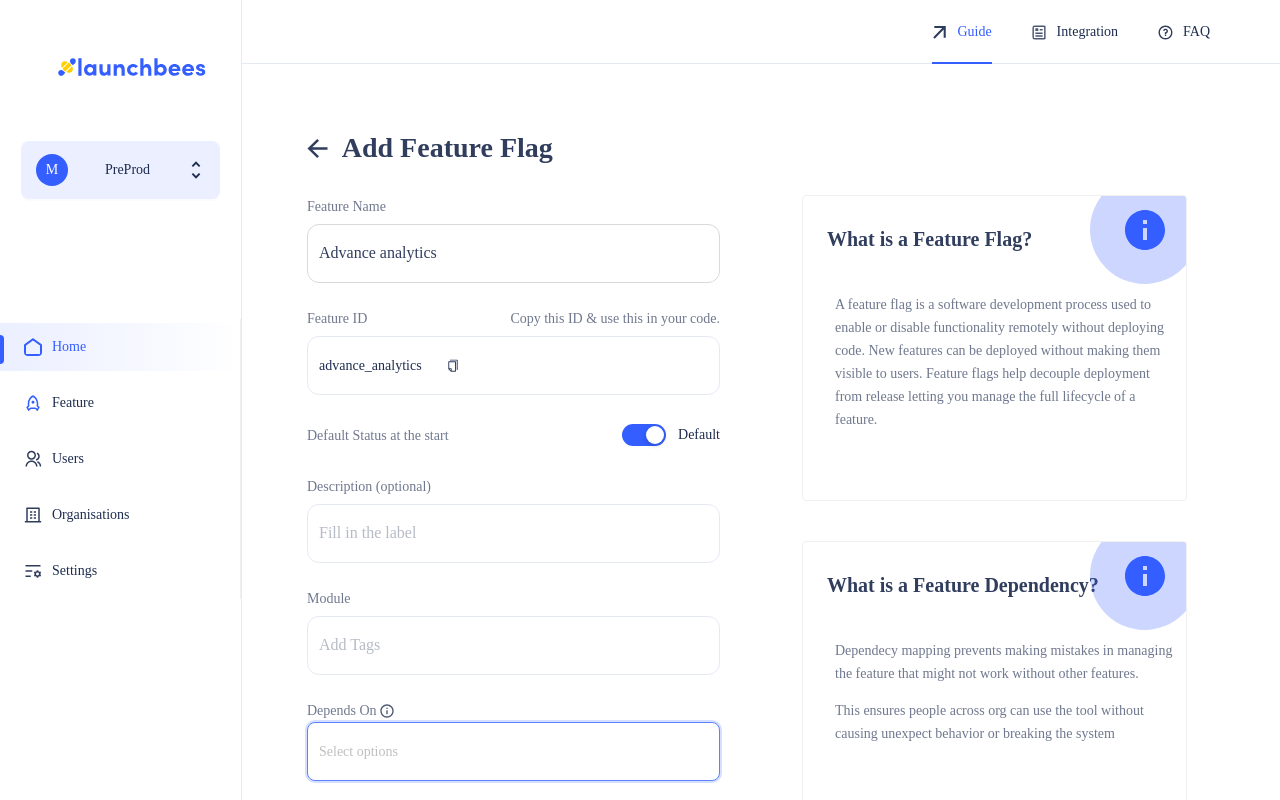
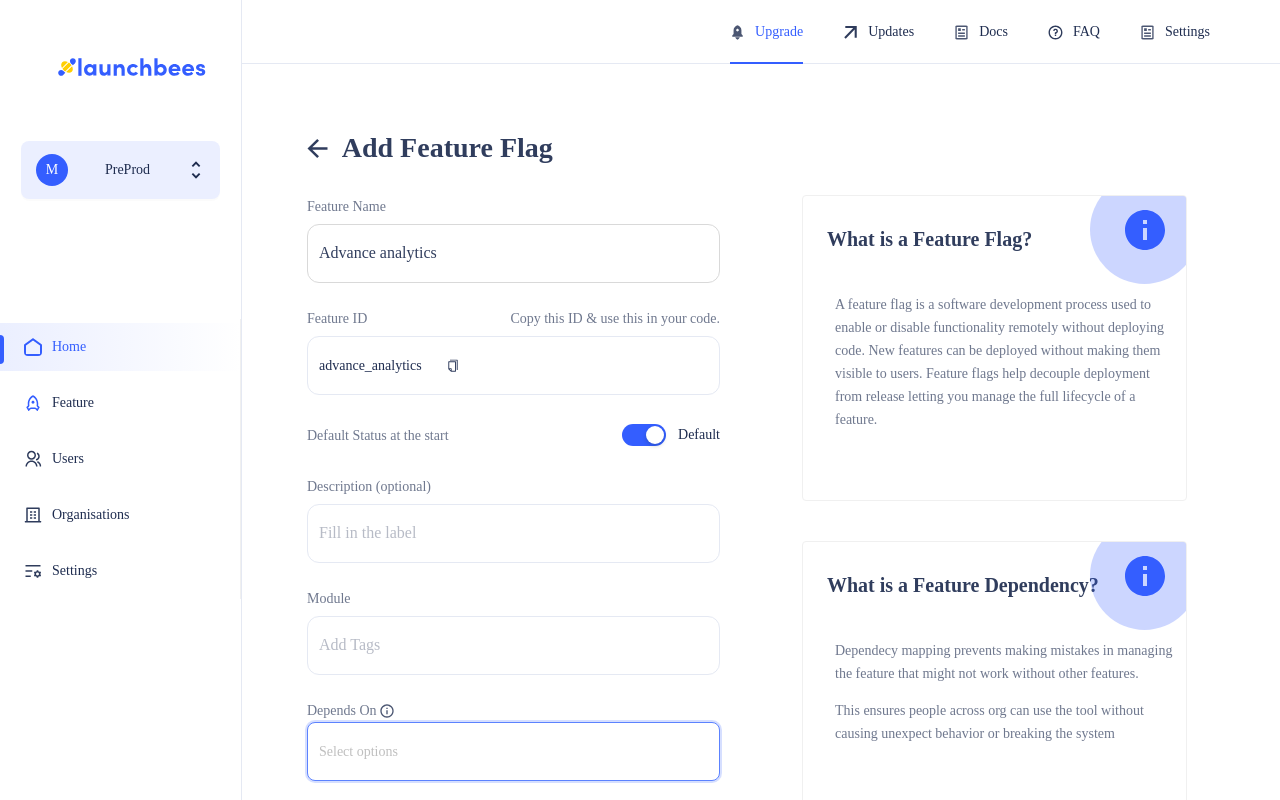
Before and after one commit to sachinsharma92/launchbees-webapp-internal, a React (Create React App) app: page /add-feature in a window 1280 px wide. Shown: the top 800 px of the page. Built offline with nearby package versions, Linux system fonts and the light colour scheme; a web font is replaced by a local one.

Commit message:
ADD: more tabs in header-right

```diff
--- a/src/common/mainLayout/index.tsx
+++ b/src/common/mainLayout/index.tsx
@@ -10,6 +10,8 @@ import homeIcon from "../../assets/icons/home.svg"
 import usersIcon from "../../assets/icons/users.svg"
 import organisationsIcon from "../../assets/icons/organisations.svg"
 import settingIcon from "../../assets/icons/setting.svg"
+import upgradeIcon from "../../assets/icons/upgrade.svg"
+import docsIcon from "../../assets/icons/docs.svg"
 
 import integrationIcon from "../../assets/icons/integration.svg"
 import guideIcon from "../../assets/icons/guide.svg"
@@ -29,7 +31,9 @@ interface MainLayoutScreenProps {
 }
 
 function MainLayout(props: MainLayoutScreenProps) {
+
   const [collapsed, setCollapsed] = useState(false);
+
   return (
     <Layout>
       <Sider className='theme-sidebar'>
@@ -96,18 +100,28 @@ function MainLayout(props: MainLayoutScreenProps) {
             items={[
               {
                 key: '1',
-                icon: <Avatar src={guideIcon} shape="square" className="icon-style" size={15} />,
-                label: 'Guide',
+                icon: <Avatar src={upgradeIcon} shape="square" className="icon-style" size={15} />,
+                label: 'Upgrade',
               },
               {
                 key: '2',
-                icon: <Avatar src={integrationIcon} shape="square" className="icon-style" size={15} />,
-                label: 'Integration',
+                icon: <Avatar src={guideIcon} shape="square" className="icon-style" size={15} />,
+                label: 'Updates',
               },
               {
                 key: '3',
+                icon: <Avatar src={docsIcon} shape="square" className="icon-style" size={15} />,
+                label: 'Docs',
+              },
+              {
+                key: '4',
                 icon: <Avatar src={questionIcon} shape="square" className="icon-style" size={15} />,
                 label: 'FAQ',
+              },
+              {
+                key: '5',
+                icon: <Avatar src={docsIcon} shape="square" className="icon-style" size={15} />,
+                label: 'Settings',
               },
             ]}
           />
```
Also changed, not shown: src/assets/icons/docs.svg (added), src/assets/icons/upgrade.svg (added).
